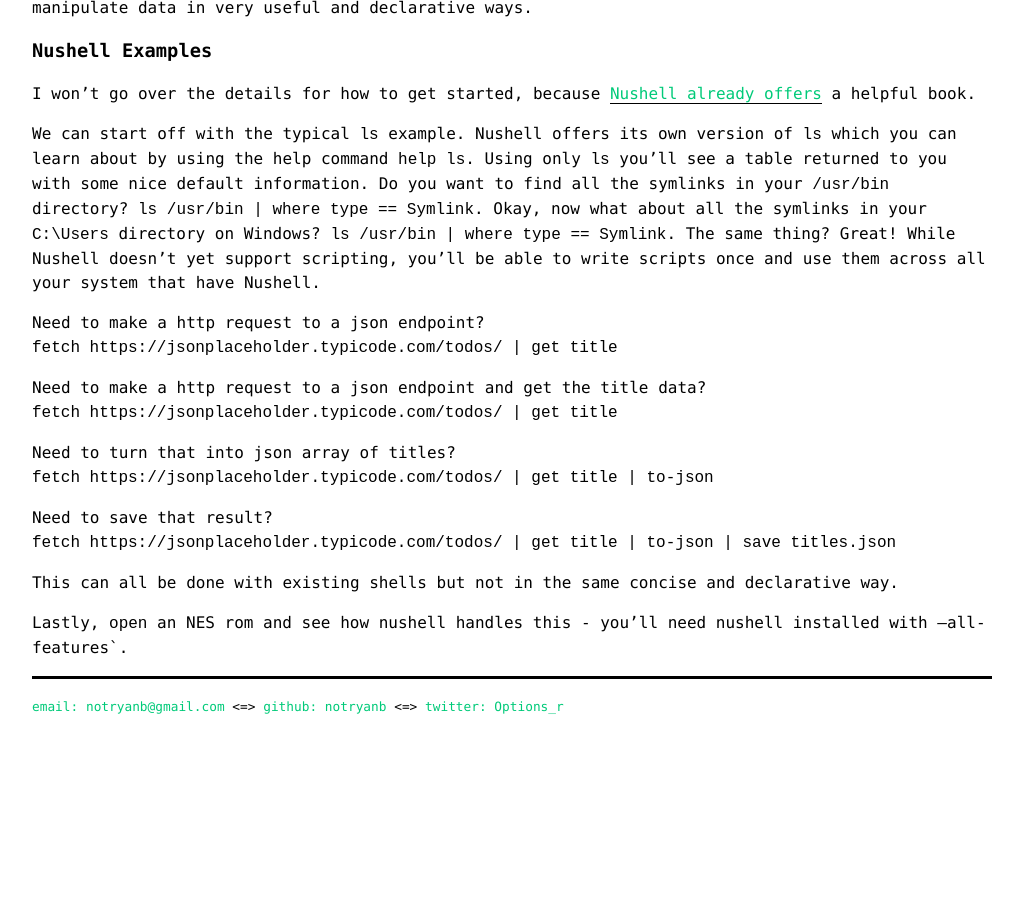
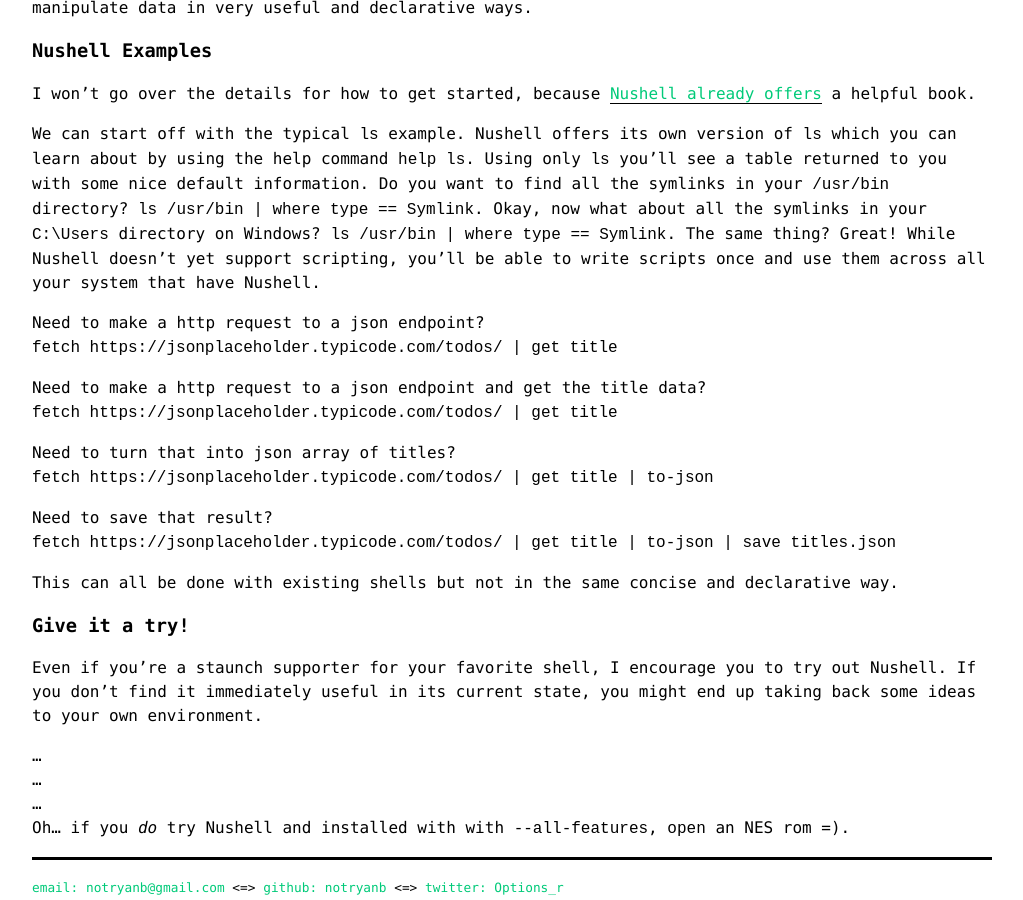
Before and after one commit to notryanb/notryanb.github.io, a Jekyll site: the page built from _posts/2019-12-08-what-is-a-shell.md, in a window 1280 px wide and 900 px high, scrolled down 1700 px. Shown: the whole window, without its empty margins (128-1151 px from the left). Built offline with Jekyll 4.4.1, drawn with Linux system fonts in a browser that asks for light colours; before the commit the page ends 2419 px from its top, so only the background shows below that.

Commit message:
even more changes

```diff
--- a/_posts/2019-12-08-what-is-a-shell.md
+++ b/_posts/2019-12-08-what-is-a-shell.md
@@ -109,4 +109,14 @@
 
 This can all be done with existing shells but not in the same concise and declarative way.
 
-Lastly, `open` an NES rom and see how nushell handles this - you'll need nushell installed with --all-features`.
+### Give it a try!
+Even if you're a staunch supporter for your favorite shell,
+I encourage you to try out Nushell.
+If you don't find it immediately useful in its current state,
+you might end up taking back some ideas to your own environment.
+
+
+...
+...
+...
+Oh... if you _do_ try Nushell and installed with with `--all-features`, `open` an NES rom =).
```
